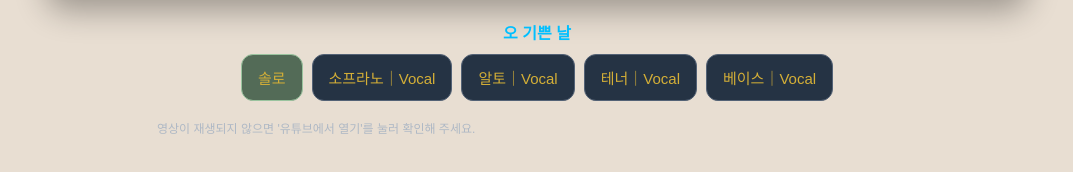
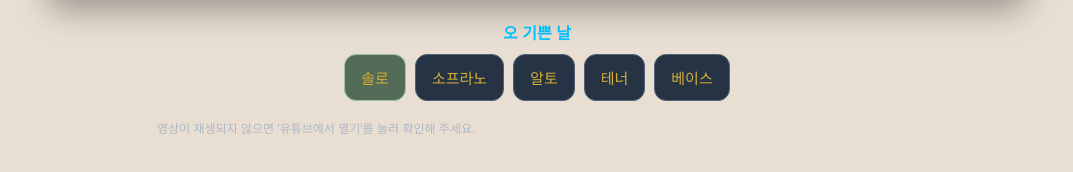
Before and after one commit to handybrownd-base/happy, a plain HTML site: page index.html in a window 1280 px wide. Shown: the part 782-954 px from the top of the page, without its empty margins (103-1176 px from the left). Drawn offline with Linux system fonts and the light colour scheme.

Commit message:
Update index.html

```diff
--- a/index.html
+++ b/index.html
@@ -78,10 +78,10 @@ button[aria-pressed="true"] { background: #536b57; border-color: #9ac49f; }
   <p class="section-title">오 기쁜 날</p>
   <div class="buttons" id="partButtons">
     <button type="button" data-label="솔로" data-video="QV1GQsVfmvw" aria-pressed="true">솔로</button>
-    <button type="button" data-label="소프라노｜Vocal" data-video="8kDrefMwAtg" aria-pressed="false">소프라노｜Vocal</button>
-    <button type="button" data-label="알토｜Vocal" data-video="S282oj_MOiU" aria-pressed="false">알토｜Vocal</button>
-    <button type="button" data-label="테너｜Vocal" data-video="iH7WDeHyCCg" aria-pressed="false">테너｜Vocal</button>
-    <button type="button" data-label="베이스｜Vocal" data-video="JESuM0MbF_8" aria-pressed="false">베이스｜Vocal</button>
+    <button type="button" data-label="소프라노" data-video="8kDrefMwAtg" aria-pressed="false">소프라노</button>
+    <button type="button" data-label="알토" data-video="S282oj_MOiU" aria-pressed="false">알토</button>
+    <button type="button" data-label="테너" data-video="iH7WDeHyCCg" aria-pressed="false">테너</button>
+    <button type="button" data-label="베이스" data-video="JESuM0MbF_8" aria-pressed="false">베이스</button>
   </div>
 
 
```
